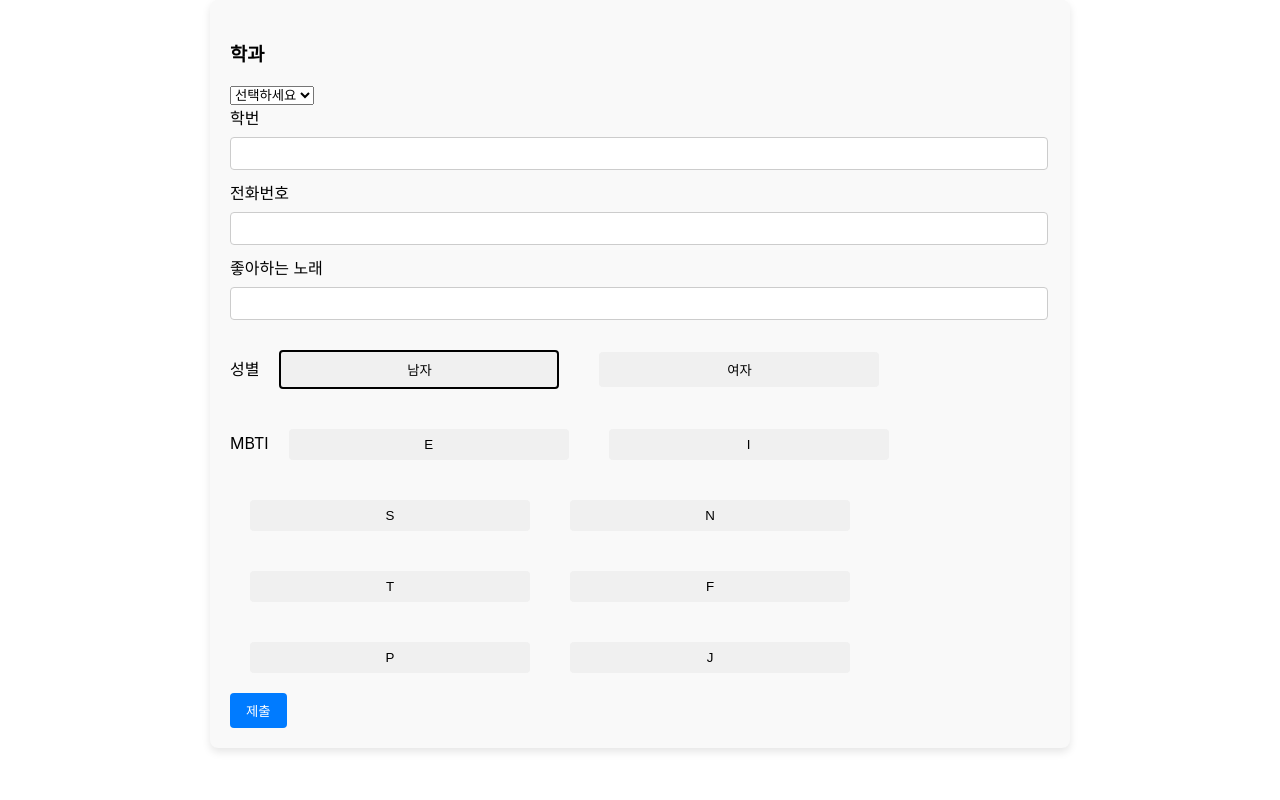
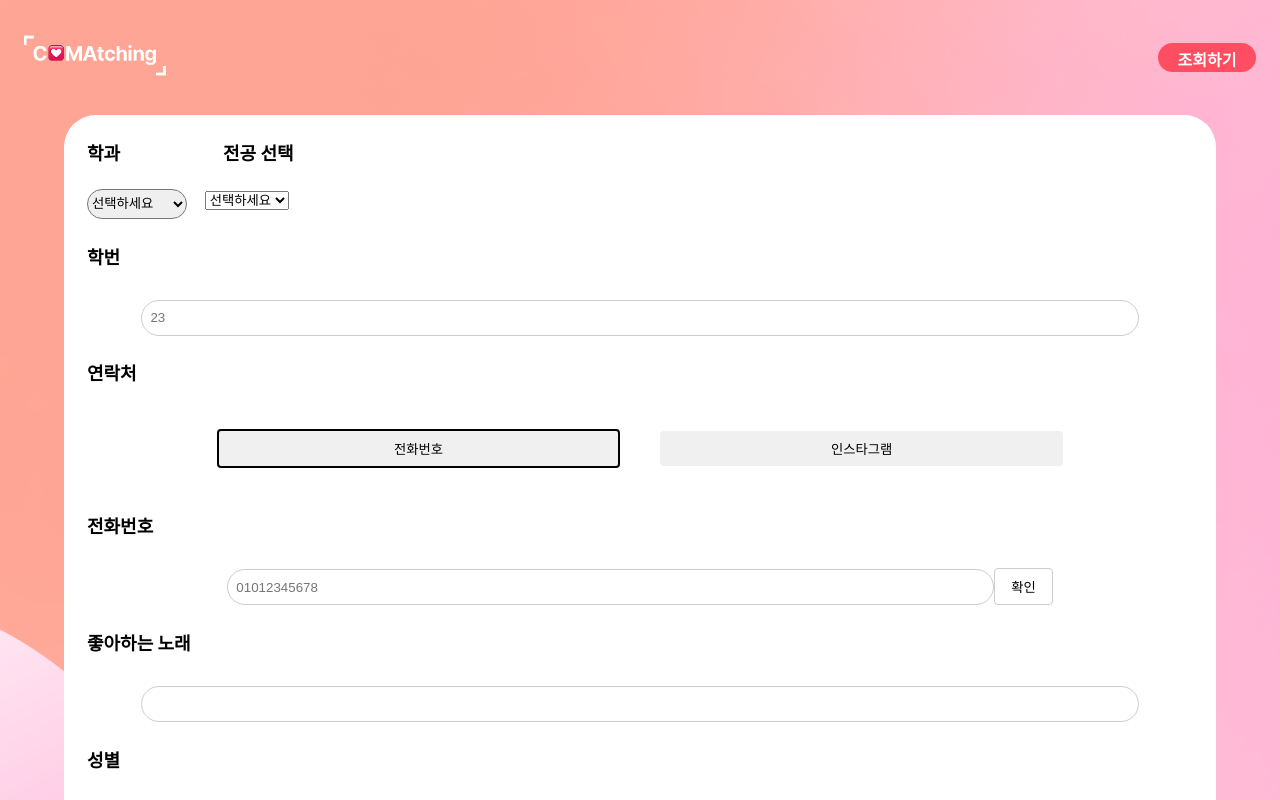
Before and after one commit to alpaka206/COMAtching_FE, a React (Create React App) app: page /Form in a window 1280 px wide. Shown: the top 800 px of the page. Built offline with nearby package versions, Linux system fonts and the light colour scheme.

Commit message:
fix. css and jeewon

```diff
--- a/src/pages/Form.css
+++ b/src/pages/Form.css
@@ -1,12 +1,39 @@
-form {
-  max-width: 800px;
-  margin: 0 auto;
-  padding: 20px 40px 20px 20px;
-  background-color: #f9f9f9;
-  border-radius: 8px;
-  box-shadow: 0 4px 8px rgba(0, 0, 0, 0.1);
+@media (max-width: 768px) {
+  .container {
+    background-size: cover;
+  }
+  .header,
+  .content {
+    width: 100%;
+  }
 }
 
+.container {
+  text-align: center;
+  background-image: url("../images/background.png");
+}
+
+.content {
+  background: #ffffff;
+  width: 90%;
+  margin-top: 27px;
+  display: inline-block;
+  border-radius: 32px;
+  margin-bottom: 50px;
+}
+
+h4 {
+  padding-left: 23px;
+  font-size: 18px;
+  font-weight: bold;
+  text-align: left;
+}
+
+h4[class="major"] {
+  font-size: 18px;
+  font-weight: bold;
+  text-align: left;
+}
 .label-container {
   display: flex;
   align-items: center;
@@ -20,19 +47,30 @@ form {
   margin-bottom: 0;
 }
 
-.label-container input[type="text"] {
-  flex-basis: 70%;
-  margin-bottom: 10px;
+input {
+  width: 85%;
+  height: 24px;
+  padding: 5px 8px 5px 8px;
+  margin-top: 7px;
+  border: 1px solid #ccc;
+  border-radius: 30px;
+}
+input[name="phone"] {
+  width: 65%;
+  height: 24px;
+  padding: 5px 8px 5px 8px;
+  margin-top: 7px;
+  border: 1px solid #ccc;
+  border-radius: 30px;
 }
 
-input[type="text"] {
-  width: 100%;
-  padding: 8px;
-  margin-top: 8px;
-  margin-bottom: 10px;
-  border: 1px solid #ccc;
-  border-radius: 4px;
+select[name="depart"] {
+  margin-left: 23px;
+  width: 100px;
+  height: 30px;
+  border-radius: 30px;
 }
+
 .button-group label {
   margin-right: 10px;
 }
--- a/src/pages/Form.js
+++ b/src/pages/Form.js
@@ -3,6 +3,7 @@ import axios from "axios";
 import "./Form.css";
 
 function Form() {
+  const [contactMethod, setContactMethod] = useState("phone");
   const [formData, setFormData] = useState({
     depart: "",
     year: "",
@@ -88,39 +89,52 @@ function Form() {
     },
     {
       label: "타학교",
-      options: ["??"],
+      options: ["가톨릭대학교가 아닙니다"],
     },
   ];
 
   const [selectedCategory, setSelectedCategory] = useState("");
   const [selectedMajor, setSelectedMajor] = useState("");
 
-  const yearRegex = /^\d+$/;
-  const phoneRegex = /^\d{11}$/;
-  const songRegex = /^.{0,30}$/;
-
   const handleChange = (e) => {
     const { name, value } = e.target;
+    if (name === "year") {
+      if (/^\d{0,2}$/.test(value)) {
+        setFormData((prevFormData) => ({
+          ...prevFormData,
+          [name]: value,
+        }));
+      } else {
+        alert("학번은 2자리의 숫자로 입력하세요. (예: 22)");
+      }
+    } else if (name === "phone") {
+      if (/^\d{0,11}$/.test(value)) {
+        setFormData((prevFormData) => ({
+          ...prevFormData,
+          [name]: value,
+        }));
+      } else {
+        alert("(-)없이 전화번호를 입력하세요. (예: 01012345678)");
+      }
+    } else if (name === "song") {
+      if (/^.{0,30}$/.test(value)) {
+        setFormData((prevFormData) => ({
+          ...prevFormData,
+          [name]: value,
+        }));
+      } else {
+        alert("최대 30자 입력가능합니다.");
+      }
+    } else {
+      setFormData((prevFormData) => ({
+        ...prevFormData,
+        [name]: value,
+      }));
+    }
+  };
 
-    if (name === "year" && !yearRegex.test(value)) {
-      alert("학번은 2자리의 숫자로 입력하세요.");
-      return;
-    }
-
-    if (name === "phone" && !phoneRegex.test(value)) {
-      alert("(-)를 제외한 전화번호를 입력하세요. (예: 01012345678)");
-      return;
-    }
-
-    if (name === "song" && !songRegex.test(value)) {
-      alert("좋아하는 노래는 최대 30자까지 입력 가능합니다.");
-      return;
-    }
-
-    setFormData({
-      ...formData,
-      [name]: value,
-    });
+  const handleContactMethod = (method) => {
+    setContactMethod(method);
   };
 
   const handleGenderSelection = (value) => {
@@ -156,19 +170,33 @@ function Form() {
     });
   };
 
+  const checkIfExists = async () => {
+    const response = await axios.get(
+      `https://onesons.site/register?phone=${formData.phone}`
+    );
+    return response;
+  };
+
+  const handleCheck = async () => {
+    const response = await checkIfExists();
+    const alreadyExists = response.data;
+    if (alreadyExists) {
+      alert(
+        `이미 존재하는 ${
+          contactMethod === "phone" ? "전화번호" : "인스타그램 ID"
+        }입니다.`
+      );
+    } else {
+      alert(
+        `입력한 ${
+          contactMethod === "phone" ? "전화번호" : "인스타그램 ID"
+        }는 사용 가능합니다.`
+      );
+    }
+  };
+
   const handleSubmit = async (e) => {
     e.preventDefault();
-
-    //전화번호가 이미 존재하는지 확인
-    const response = await axios.get(
-      `https://onesons.site/register?phone=${formData.phone}`
-      //"https://jsonplaceholder.typicode.com/posts?phone=${formData.phone}`",
-    );
-
-    if (response.data.length > 0) {
-      alert("이미 존재하는 전화번호입니다.");
-      return;
-    }
 
     const yearAsInt = parseInt(formData.year, 10);
 
@@ -186,8 +214,8 @@ function Form() {
 
     try {
       const response = await axios.post(
-        //"https://jsonplaceholder.typicode.com/posts",
-        "https://onesons.site/register",
+        "https://jsonplaceholder.typicode.com/posts",
+        //"https://onesons.site/register",
         formDataWithIntYear
       );
 
@@ -198,10 +226,38 @@ function Form() {
   };
 
   return (
+    <div className="container">
       <form onSubmit={handleSubmit}>
+        <div className="header">
           <div>
+            <img
+              src={process.env.PUBLIC_URL + `assets/logowhite.png`}
+              alt="로고"
+              style={{ width: "142px", height: "auto", marginLeft: "24px" }}
+            />
+          </div>
+          <button
+            style={{
+              backgroundColor: "#ff4d61",
+              width: "98px",
+              height: "29px",
+              marginRight: "24px",
+              borderRadius: "15px",
+              textAlign: "center",
+              color: "#ffffff",
+              fontSize: "16px",
+              fontWeight: "bold",
+              paddingTop: "4px",
+            }}
+          >
+            조회하기
+          </button>
+        </div>
+        <div className="content">
+          <div onSubmit={handleSubmit} style={{ display: "flex" }}>
+            <div style={{ marginRight: "13px" }}>
               <label>
-          <h3>학과</h3>
+                <h4>학과</h4>
               </label>
               <label>
                 <select
@@ -221,19 +277,19 @@ function Form() {
               </label>
             </div>
 
-      {selectedCategory && (
             <div>
               <label>
-            전공 선택
+                <h4 class="major">전공 선택</h4>
                 <select
-              name="year"
+                  name="major"
                   value={selectedMajor}
                   onChange={handleMajorChange}
                 >
                   <option value="" disabled>
                     선택하세요
                   </option>
-              {majorCategories
+                  {selectedCategory &&
+                    majorCategories
                       .find((category) => category.label === selectedCategory)
                       .options.map((major) => (
                         <option key={major} value={major}>
@@ -243,32 +299,76 @@ function Form() {
                 </select>
               </label>
             </div>
-      )}
+          </div>
           <div>
             <label>
-          학번
+              <h4>학번</h4>
               <input
                 type="text"
                 name="year"
                 value={formData.year}
                 onChange={handleChange}
+                placeholder="23"
               />
             </label>
           </div>
-      <div>
+          <div className="contact-method">
             <label>
+              <h4>연락처</h4>
+              <button
+                type="button"
+                onClick={() => handleContactMethod("phone")}
+                style={{
+                  border: contactMethod === "phone" ? "2px solid #000" : "none",
+                }}
+              >
                 전화번호
+              </button>
+              <button
+                type="button"
+                onClick={() => handleContactMethod("insta")}
+                style={{
+                  border: contactMethod === "insta" ? "2px solid #000" : "none",
+                }}
+              >
+                인스타그램
+              </button>
+            </label>
+            <div className="contact-input">
+              {contactMethod === "phone" ? (
+                <label>
+                  <h4>전화번호</h4>
                   <input
                     type="text"
                     name="phone"
                     value={formData.phone}
                     onChange={handleChange}
+                    placeholder="01012345678"
                   />
+                  <button type="button" onClick={handleCheck}>
+                    확인
+                  </button>
                 </label>
+              ) : (
+                <label>
+                  <h4>인스타그램</h4>
+                  <input
+                    type="text"
+                    name="phone"
+                    value={formData.phone}
+                    onChange={handleChange}
+                    placeholder="@cuk_coma"
+                  />
+                  <button type="button" onClick={handleCheck}>
+                    확인
+                  </button>
+                </label>
+              )}
+            </div>
           </div>
           <div>
             <label>
-          좋아하는 노래
+              <h4>좋아하는 노래</h4>
               <input
                 type="text"
                 name="song"
@@ -279,7 +379,7 @@ function Form() {
           </div>
           <div>
             <label>
-          성별
+              <h4>성별</h4>
               <button
                 type="button"
                 value="male"
@@ -304,12 +404,14 @@ function Form() {
           </div>
           <div>
             <label>
-          MBTI
+              <h4>MBTI</h4>
               <button
                 type="button"
                 onClick={() => handleMBTISelection("E")}
                 style={{
-              border: formData.mbti.includes("E") ? "2px solid #000" : "none",
+                  border: formData.mbti.includes("E")
+                    ? "2px solid #000"
+                    : "none",
                 }}
               >
                 E
@@ -318,7 +420,9 @@ function Form() {
                 type="button"
                 onClick={() => handleMBTISelection("I")}
                 style={{
-              border: formData.mbti.includes("I") ? "2px solid #000" : "none",
+                  border: formData.mbti.includes("I")
+                    ? "2px solid #000"
+                    : "none",
                 }}
               >
                 I
@@ -327,7 +431,9 @@ function Form() {
                 type="button"
                 onClick={() => handleMBTISelection("S")}
                 style={{
-              border: formData.mbti.includes("S") ? "2px solid #000" : "none",
+                  border: formData.mbti.includes("S")
+                    ? "2px solid #000"
+                    : "none",
                 }}
               >
                 S
@@ -336,7 +442,9 @@ function Form() {
                 type="button"
                 onClick={() => handleMBTISelection("N")}
                 style={{
-              border: formData.mbti.includes("N") ? "2px solid #000" : "none",
+                  border: formData.mbti.includes("N")
+                    ? "2px solid #000"
+                    : "none",
                 }}
               >
                 N
@@ -345,7 +453,9 @@ function Form() {
                 type="button"
                 onClick={() => handleMBTISelection("T")}
                 style={{
-              border: formData.mbti.includes("T") ? "2px solid #000" : "none",
+                  border: formData.mbti.includes("T")
+                    ? "2px solid #000"
+                    : "none",
                 }}
               >
                 T
@@ -354,7 +464,9 @@ function Form() {
                 type="button"
                 onClick={() => handleMBTISelection("F")}
                 style={{
-              border: formData.mbti.includes("F") ? "2px solid #000" : "none",
+                  border: formData.mbti.includes("F")
+                    ? "2px solid #000"
+                    : "none",
                 }}
               >
                 F
@@ -363,7 +475,9 @@ function Form() {
                 type="button"
                 onClick={() => handleMBTISelection("P")}
                 style={{
-              border: formData.mbti.includes("P") ? "2px solid #000" : "none",
+                  border: formData.mbti.includes("P")
+                    ? "2px solid #000"
+                    : "none",
                 }}
               >
                 P
@@ -372,7 +486,9 @@ function Form() {
                 type="button"
                 onClick={() => handleMBTISelection("J")}
                 style={{
-              border: formData.mbti.includes("J") ? "2px solid #000" : "none",
+                  border: formData.mbti.includes("J")
+                    ? "2px solid #000"
+                    : "none",
                 }}
               >
                 J
@@ -380,7 +496,9 @@ function Form() {
             </label>
           </div>
           <button type="submit">제출</button>
+        </div>
       </form>
+    </div>
   );
 }
 
--- a/src/pages/Mainpage.css
+++ b/src/pages/Mainpage.css
@@ -30,6 +30,10 @@
   margin-bottom: 50px;
 }
 
+.h4 {
+  font-size: 180px;
+}
+
 .checkbox-label {
   margin-top: 40px;
   align-items: center;
```
Also changed, not shown: firebase.json, 1 other file (tests, documents, lock files or other folders). Lines whose indentation alone changed are shown as unchanged.
